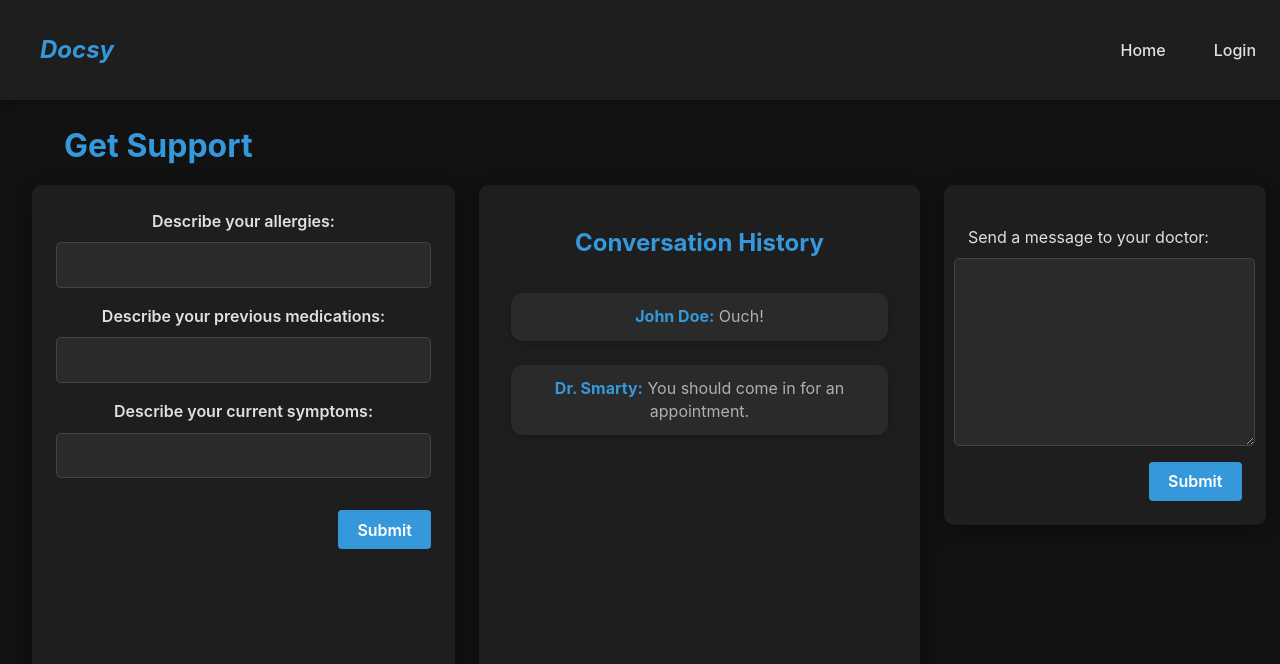
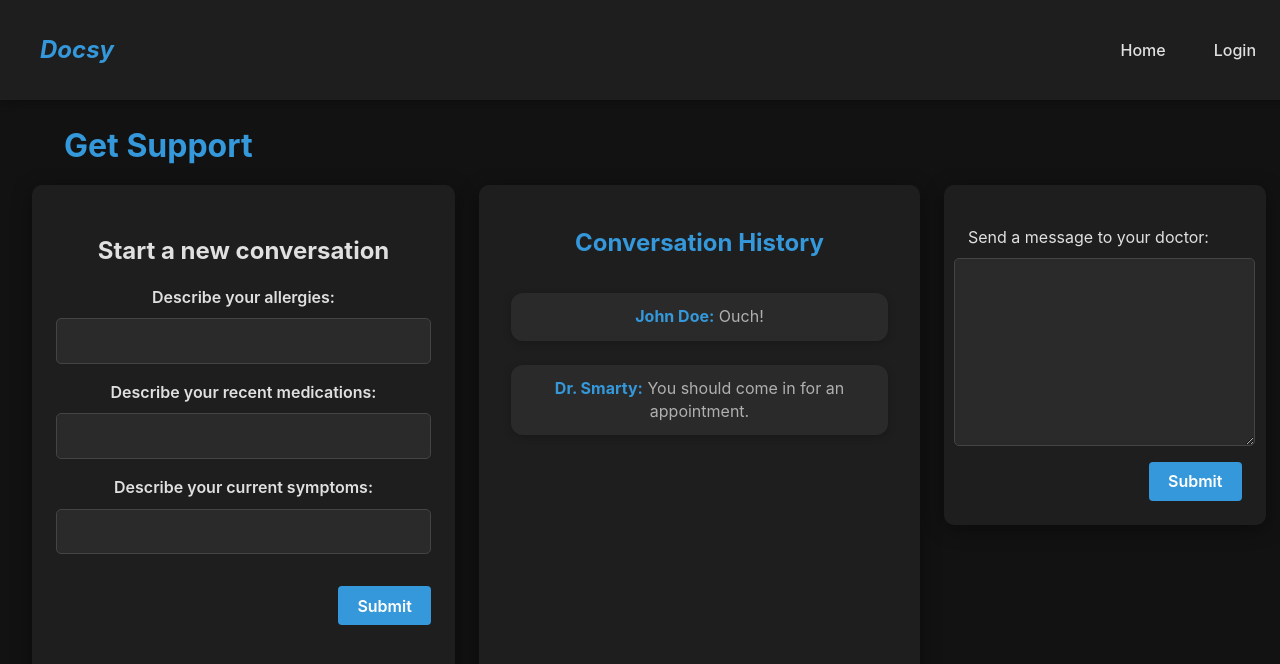
Before and after one commit to timothy-2183/Hackdavis-2025, a React (Vite) app in the folder frontend/: page /getsupport in a window 1280 px wide. Shown: the top 664 px of the page. Built offline with nearby package versions, Linux system fonts and the light colour scheme.

Commit message:
add comments for buttons

```diff
--- a/frontend/pages/Dashboard.jsx
+++ b/frontend/pages/Dashboard.jsx
@@ -9,6 +9,7 @@ function Dashboard() {
   const [activePatient, setActivePatient] = useState(patientInfo[0]);
 
   function handleFeedbackSubmit(formData) {
+    // TODO this should add a message, authored by the doctor
 
     // update message log locally
     const prevState = messagesInfo;
--- a/frontend/pages/GetSupport.jsx
+++ b/frontend/pages/GetSupport.jsx
@@ -5,11 +5,12 @@ import Message from '../components/Message'
 function GetSupport() {
     const [messageData, setMessageData] = useState([]);
 
-    function handleMessageSubmit(formData) {
+    function handleMessageSubmit(formData) { // TODO this should add a new message the most recent conversation
 
     }
 
-    function handleSymptomSubmit(formData) {
+    function handleSymptomSubmit(formData) { // TODO this should add symptoms, allergies, and medication
+      // TODO basically starts a new conversation
 
     }
 
@@ -19,13 +20,14 @@ function GetSupport() {
         <h1 className='dashboard-text'>Get Support</h1>
         <div className='dashboard-main'>
             <div className='symptoms-panel'>
+              <h3>Start a new conversation</h3>
                 <form className='symptoms-form' action={handleSymptomSubmit}>
                     <div className='form-row'>
                         <p>Describe your allergies: </p>
                         <input></input>
                     </div>
                     <div className='form-row'>
-                        <p>Describe your previous medications: </p>
+                        <p>Describe your recent medications: </p>
                         <input></input>
                     </div>
                     <div className='form-row'>
```
